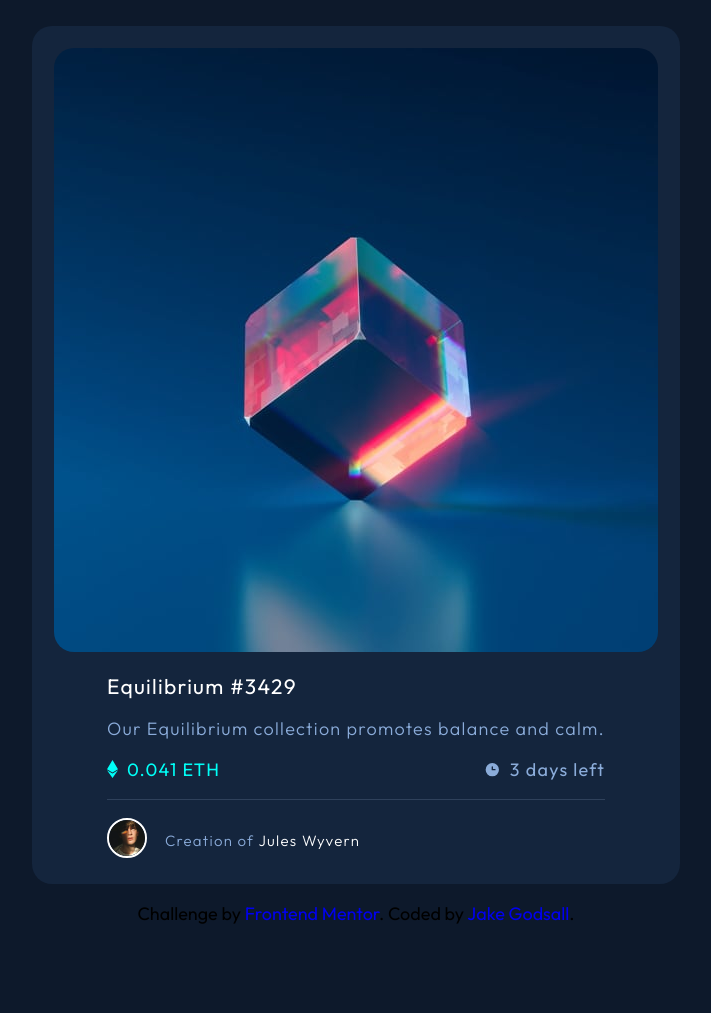
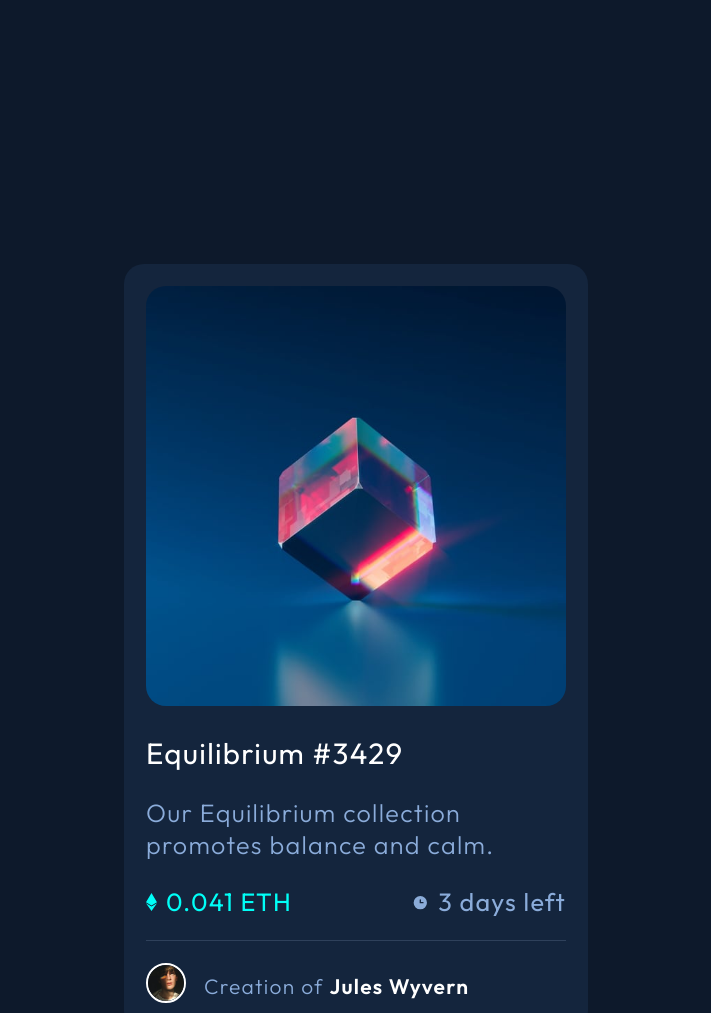
Before and after one commit to jakegodsall/fm-nft-preview-card, a plain HTML site: page index.html in a window 1280 px wide. Shown: the top 1013 px of the page, without its empty margins (284-995 px from the left). Before the commit the page ends 933 px from the top, so only its background shows below. Drawn offline with Linux system fonts and the light colour scheme.

Commit message:
added responsive layout for transition between mobile and desktop layout

```diff
--- a/styles.css
+++ b/styles.css
@@ -26,6 +26,8 @@ body {
 
 a,
 a:visited {
+    font-weight: 600;
+    color: var(--cyan);
     text-decoration: none;
 }
 
@@ -152,3 +154,42 @@ hr {
 .card__author-link:hover {
     color: var(--cyan);
 }
+
+.attribution {
+    margin-top: 2rem;
+    text-align: center;
+    color: var(--soft-blue);
+}
+
+@media screen and (min-width: 400px) {
+    body {
+        font-size: 5vw;
+    }
+
+    .card {
+        max-width: 420px;
+    }
+}
+
+@media screen and (min-width: 500px) {
+    body {
+        font-size: 1.4rem;
+    }
+
+    .card {
+        margin-top: 20vw;
+    }
+}
+
+@media screen and (min-width: 1600px) {
+    body {
+        height: 100vh;
+        display: flex;
+        justify-content: center;
+        align-items: center;
+    }
+
+    .card {
+        margin: 0;
+    }
+}
```
